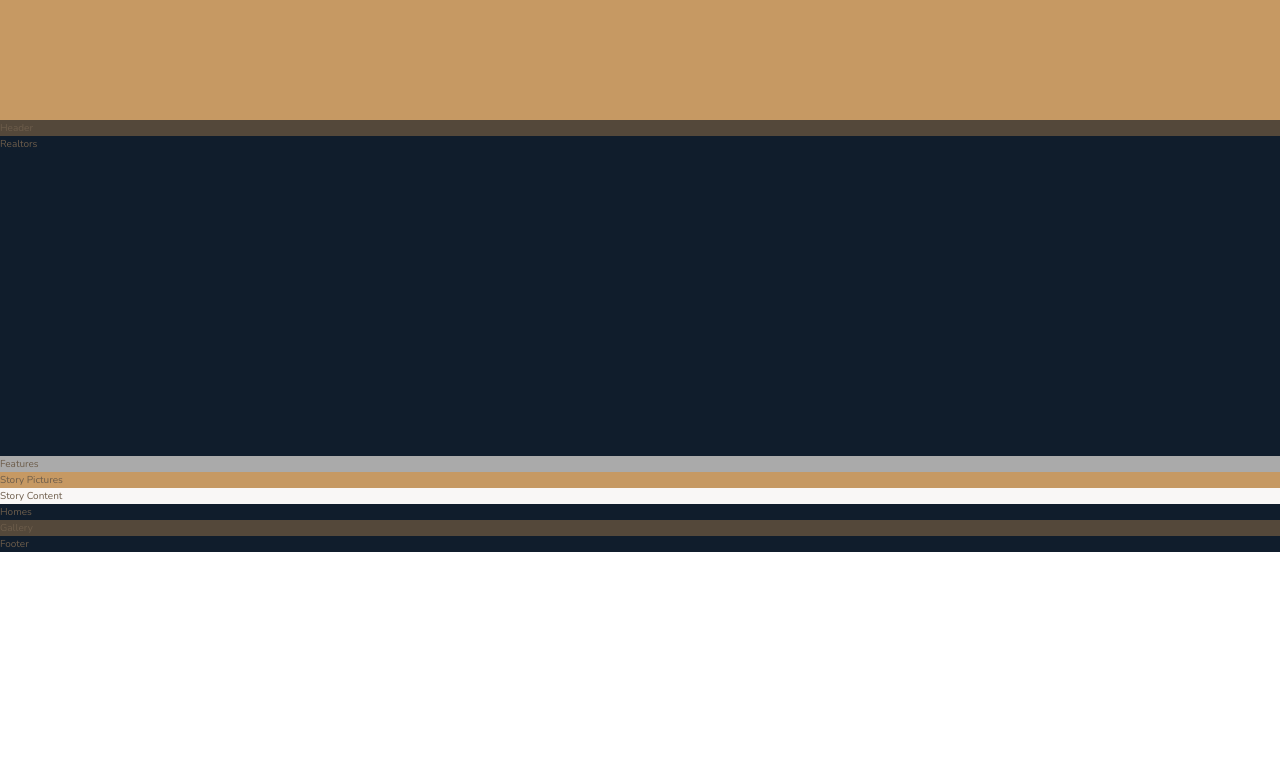
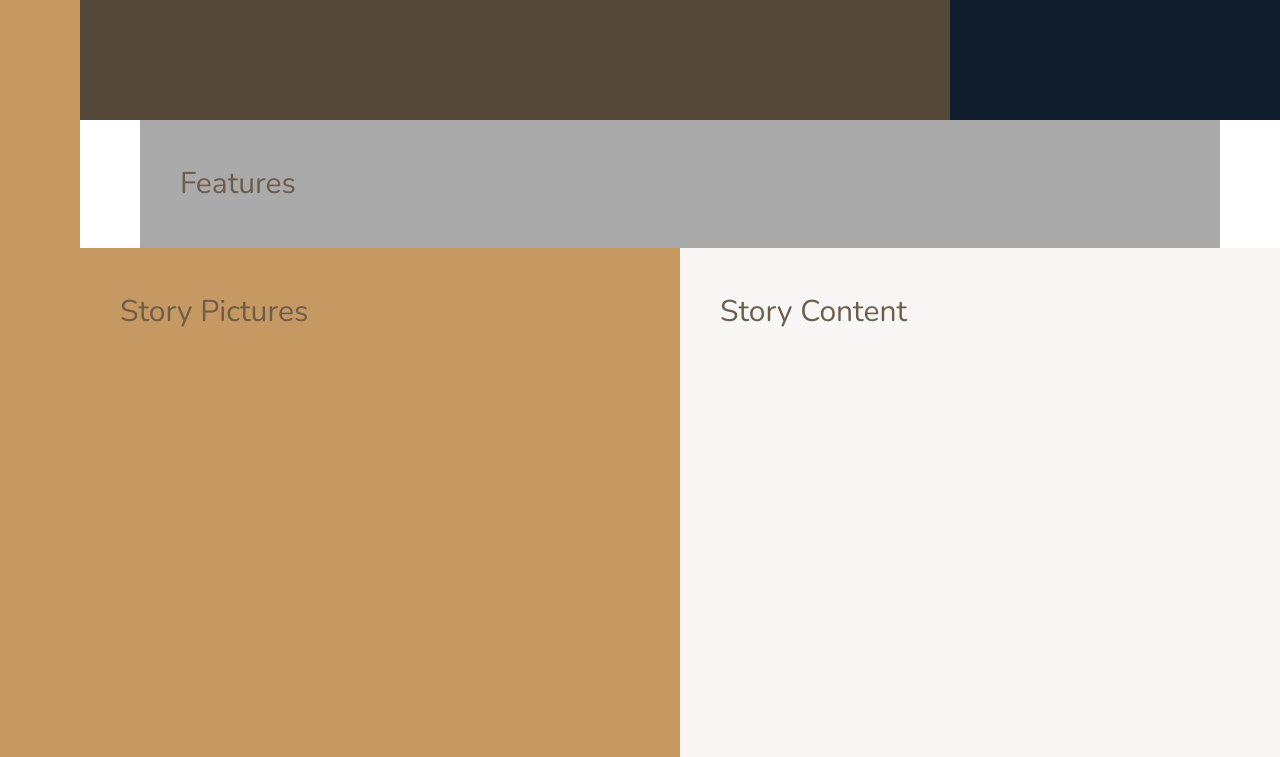
Before and after one commit to matheusalxds/Advance-CSS-Course-Nexter, a website: page index.html in a window 1280 px wide. Shown: the part 520-1277 px from the top of the page. Before the commit the page ends 1072 px from the top, so only its background shows below. Drawn offline with nearby package versions, Linux system fonts and the light colour scheme.

Commit message:
Finished the set up of grid layout

```diff
--- a/sass/_base.scss
+++ b/sass/_base.scss
@@ -36,5 +36,19 @@ body {
 
 .container {
   display: grid;
-  grid-template-rows: 80vh min-content 40vh repeat(3, min-content);
+  grid-template-rows: 80vh min-content 40vw repeat(3, min-content);
+  // 1140 / 8 = 140rem
+  /*
+    sidebar-space,
+    1fr to occupy the left remaining space or minmax(6rem, 1fr)
+    repeat 8 times for each section,
+    1fr to occupying the right remaining space or minmax(6rem, 1fr)
+  */
+  //grid-template-columns: 8rem 1fr repeat(8, minmax(min-content, 14rem)) 1fr;
+  grid-template-columns: [sidebar-start] 8rem [sidebar-end full-start] minmax(6rem, 1fr) [center-start] repeat(8, [col-start] minmax(min-content, 14rem) [col-end] ) [center-end] minmax(6rem, 1fr) [full-end];
+
+  & > * {
+    padding: 40px;
+    font-size: 3rem;
+  }
 }
--- a/sass/_features.scss
+++ b/sass/_features.scss
@@ -1,3 +1,4 @@
 .features {
   background-color: $color-grey-light-2;
+  grid-column: center-start / center-end;
 }
--- a/sass/_footer.scss
+++ b/sass/_footer.scss
@@ -1,3 +1,4 @@
 .footer {
   background-color: $color-secondary;
+  grid-column: full-start / full-end;
 }
--- a/sass/_gallery.scss
+++ b/sass/_gallery.scss
@@ -1,3 +1,4 @@
 .gallery {
   background-color: $color-grey-dark-1;
+  grid-column: full-start / full-end;
 }
--- a/sass/_header.scss
+++ b/sass/_header.scss
@@ -1,3 +1,4 @@
 .header {
   background-color: $color-grey-dark-1;
+  grid-column: full-start / col-end 6;
 }
--- a/sass/_homes.scss
+++ b/sass/_homes.scss
@@ -1,3 +1,4 @@
 .homes {
   background-color: $color-secondary;
+  grid-column: center-start / center-end;
 }
--- a/sass/_realtors.scss
+++ b/sass/_realtors.scss
@@ -1,3 +1,4 @@
 .realtors {
   background-color: $color-secondary;
+  grid-column: col-end 6 / full-end ;
 }
--- a/sass/_sidebar.scss
+++ b/sass/_sidebar.scss
@@ -1,3 +1,5 @@
 .sidebar {
   background-color: $color-primary;
+  grid-column: sidebar-start / sidebar-end;
+  grid-row: 1 / -1;
 }
--- a/sass/_story.scss
+++ b/sass/_story.scss
@@ -1,9 +1,12 @@
 .story {
   &__pictures {
     background-color: $color-primary;
+
+    grid-column: full-start / col-end 4 ;
   }
 
   &__content {
     background-color: $color-grey-light-1;
+    grid-column: col-start 5 / full-end;
   }
 }
```
Also changed, not shown: css/style.css.
